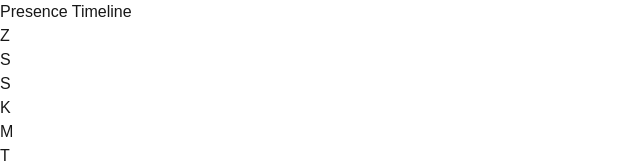
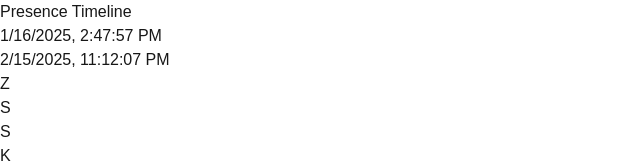
Before and after one commit to ryantsang92/ubiety, a Next.js app: page / in a window 1280 px wide. Shown: the top 163 px of the page, without its empty margins (0-640 px from the left). Built offline with nearby package versions, Linux system fonts and the light colour scheme.

Commit message:
fix: random stuff

```diff
--- a/src/app/lib/utils.tsx
+++ b/src/app/lib/utils.tsx
@@ -2,11 +2,16 @@ import { Status } from "@/app/lib/types";
 import presence from "@/data/presence.json";
 
 export const currentTimestamp = new Date().getTime();
+export const minTimestamp = Math.min(...Object.values(presence).map((p) => p.presence_intervals).flat(2))
+
+// Convert timestamp to date and time
+export const getDateTime = (timestamp: number) => {
+  const date = new Date(timestamp);
+  return date.toLocaleString()
+}
 
 // Convert timestamp to percentage of vertical position
 export const getPositionPercentage = (timestamp: number) => {
-  const minTimestamp = Math.min(...Object.values(presence).map((p) => p.presence_intervals).flat(2))
-
   const total = currentTimestamp - minTimestamp;
   return ((timestamp - minTimestamp) / total) * 100;
 };
--- a/src/app/ui/IntervalTooltip.tsx
+++ b/src/app/ui/IntervalTooltip.tsx
@@ -21,7 +21,7 @@ const IntervalTooltip: React.FC<React.PropsWithChildren<IntervalTooltipProps>> =
           </div>
         </div>
       }
-      key={props.key}
+      // key={props.key}
     >
       {props.children as React.ReactElement}
     </Tooltip>
--- a/src/app/ui/PresenceTimeline.tsx
+++ b/src/app/ui/PresenceTimeline.tsx
@@ -4,6 +4,7 @@ import React from 'react';
 import profiles from "@/data/profiles.json";
 import TimelineItem from '@/app/ui/TimelineItem';
 import { Presence, Status } from '@/app/lib/types';
+import { getDateTime, currentTimestamp, minTimestamp } from '@/app/lib/utils';
 
 interface PresenceProps {
   presenceData: Presence;
@@ -12,7 +13,15 @@ interface PresenceProps {
 
 const PresenceTimeline: React.FC<PresenceProps> = (props) => {
   return (
-    <div className="flex justify-around gap-8 h-screen pb-4">
+    <div className="flex justify-around h-screen pl-4 pb-4">
+      <div className='flex flex-col justify-between h-full w-8 items-start'>
+        <div className='relative text-black top-8 text-right text-xs'>
+          {getDateTime(minTimestamp)}
+        </div>
+        <div className='relative text-black top-8 text-right text-xs bottom-8'>
+          {getDateTime(currentTimestamp)}
+        </div>
+      </div>
       {props.profileData.map((profile) => {
         return props.presenceData[profile.uid.toString()] !== undefined && (
           <TimelineItem
--- a/src/app/ui/TimelineItem.tsx
+++ b/src/app/ui/TimelineItem.tsx
@@ -1,4 +1,5 @@
 import React from 'react';
+// import Image from 'next/image';
 import Avatar from '@/app/ui/Avatar';
 import { currentTimestamp, getPositionPercentage } from '@/app/lib/utils';
 import { Status } from '@/app/lib/types';
@@ -12,14 +13,12 @@ interface TimelineItemProps {
 }
 
 const TimelineItem: React.FC<TimelineItemProps> = ({ name, photoUrl, intervals, currentStatus }) => {
-  console.log(name, photoUrl, intervals, currentStatus);
-
   // if the current status is present, update the last interval to the current timestamp
   if (currentStatus === Status.PRESENT) {
-    const max = Math.max(...intervals.flat());
+    const maxTimestamp = Math.max(...intervals.flat());
 
     intervals = intervals.map(interval =>
-      interval.map(value => value === max ? currentTimestamp : value)
+      interval.map(value => value === maxTimestamp ? currentTimestamp : value)
     );
   }
 
@@ -32,6 +31,7 @@ const TimelineItem: React.FC<TimelineItemProps> = ({ name, photoUrl, intervals,
             name={name}
             currentStatus={currentStatus}
           >
+            {/* <Image src={photoUrl} alt={name} layout="fill" objectFit="cover" className="rounded-full" /> */}
             <img src={photoUrl} alt={name} className="w-full h-full object-cover rounded-full" />
           </Avatar>
         ) : (
@@ -61,30 +61,6 @@ const TimelineItem: React.FC<TimelineItemProps> = ({ name, photoUrl, intervals,
                 index={index}
                 getPositionPercentage={getPositionPercentage}
               />
-              // <>
-              //   <IntervalTooltip interval={interval} name={name} key={index}>
-              //     <div
-              //       key={index}
-              //       className="absolute w-0.5 bg-blue-500"
-              //       style={{
-              //         top: `${start}%`,
-              //         height: `${height}%`
-              //       }}
-              //     />
-              //   </IntervalTooltip>
-              //   <IntervalTooltip interval={interval} name={name} key={index}>
-              //     <div
-              //       className="absolute w-2 h-2 bg-blue-500 rounded-full -left-[3px]"
-              //       style={{ top: `${getPositionPercentage(interval[0])}%` }}
-              //     />
-              //   </IntervalTooltip>
-              //   <IntervalTooltip interval={interval} name={name} key={index}>
-              //     <div
-              //       className="absolute w-2 h-2 bg-blue-500 rounded-full -left-[3px]"
-              //       style={{ top: `${getPositionPercentage(interval[1])}%` }}
-              //     />
-              //   </IntervalTooltip>
-              // </>
             );
           })}
         </div>
```
